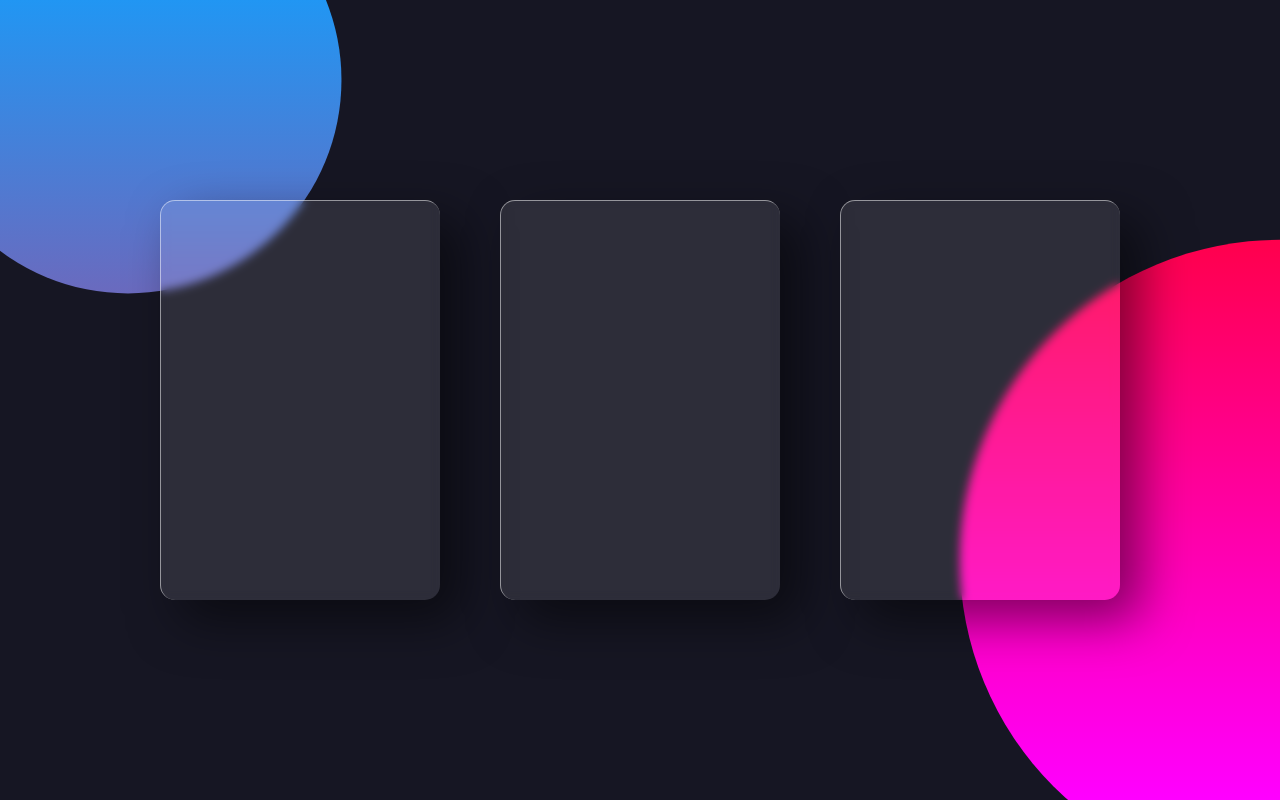
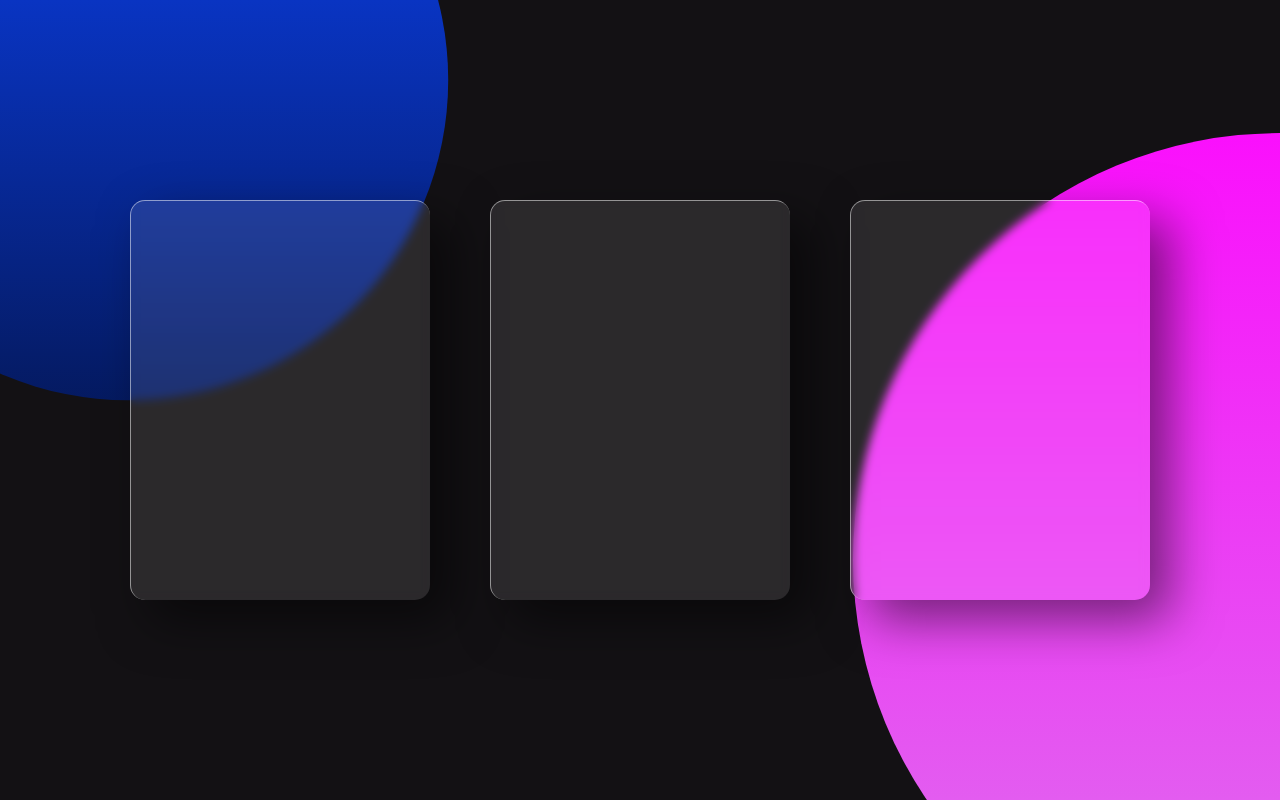
Before and after one commit to AlmirRS/cardglass-3d, a plain HTML site: page index.html in a window 1280 px wide. Drawn offline with Linux system fonts and the light colour scheme.

Commit message:
mudando, cor, lagura e altura

```diff
--- a/style.css
+++ b/style.css
@@ -11,7 +11,7 @@ body {
     justify-content: center;
     align-items: center;
     min-height: 100vh;
-    background: #161623;
+    background: #131114;
 }
 
 body::before {
@@ -21,8 +21,8 @@ body::before {
     left: 0;
     width: 100%;
     height: 100%;
-    background: linear-gradient(#f00, #f0f);
-    clip-path: circle(30% at right 70%);
+    background: linear-gradient(#f0f, rgb(227, 92, 240));
+    clip-path: circle(40% at right 70%);
 }
 
 body::after {
@@ -32,8 +32,8 @@ body::after {
     left: 0;
     width: 100%;
     height: 100%;
-    background: linear-gradient(#2196f3, #e91e63);
-    clip-path: circle(20% at 10% 10%);
+    background: linear-gradient(#0934c2, #000000);
+    clip-path: circle(30% at 10% 10%);
 }
 
 .container {
@@ -48,7 +48,7 @@ body::after {
 
 .container .card {
     position: relative;
-    width: 280px;
+    width: 300px;
     height: 400px;
     margin: 30px;
     box-shadow: 20px 20px 50px rgba(0, 0, 0, 0.5);
@@ -78,10 +78,10 @@ body::after {
 
 .container .card .content h2 {
     position: absolute;
-    top: -40px;
+    top: -60px;
     right: 30px;
-    font-size: 35px;
-    color: rgba(255, 255, 255, 0.2);
+    font-size: 50px;
+    color: rgba(125, 125, 125, 0.4);
     pointer-events: none;
 }
 
@@ -108,7 +108,4 @@ body::after {
     text-decoration: none;
     font-weight: 500;
     box-shadow: 0 5px 15px rgba(0, 0, 0, 0.2);
-
-
-
 }
```
